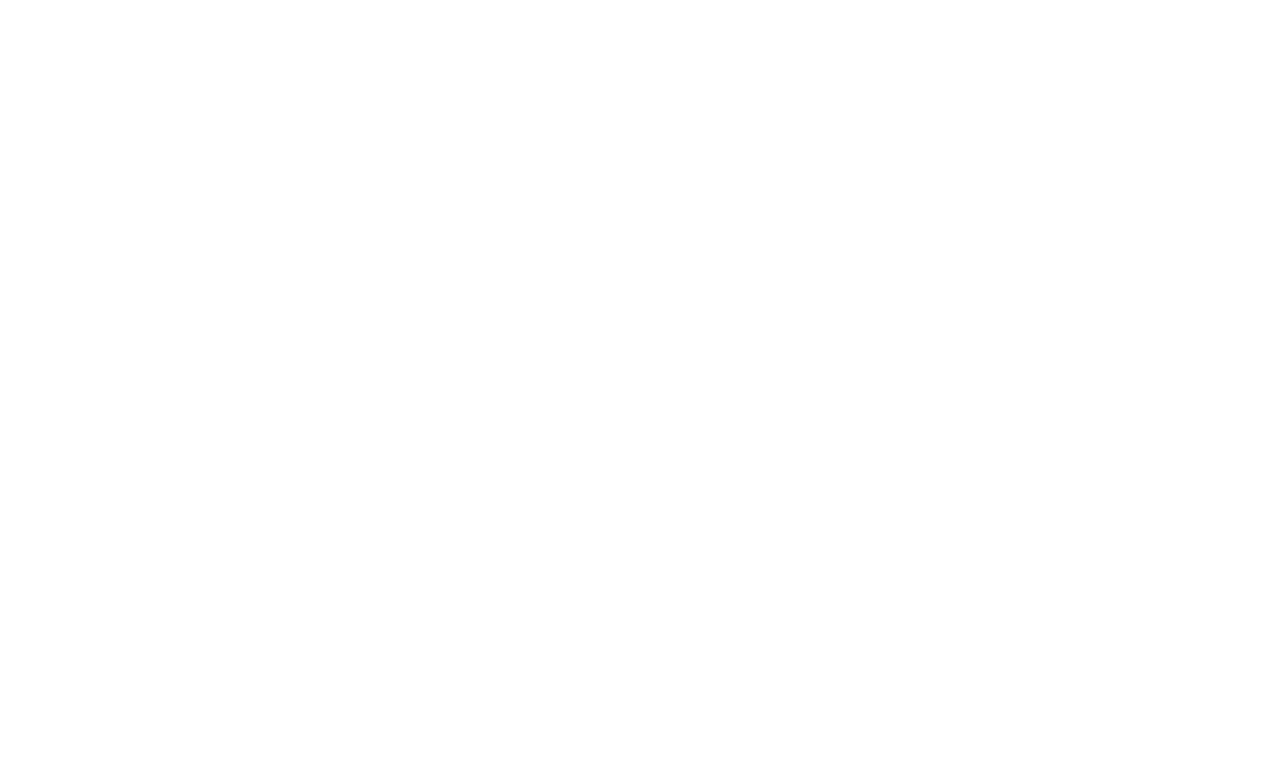
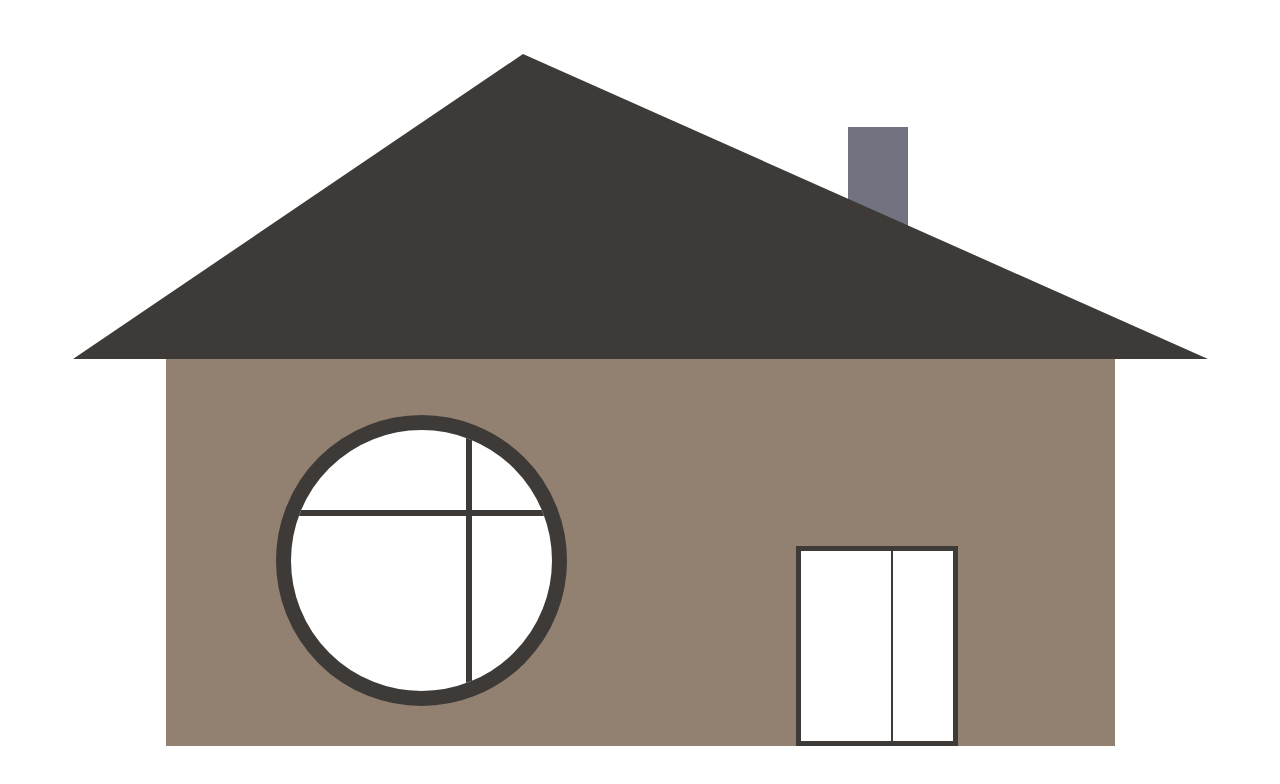
Before and after one commit to heiidaro/esoft-projects, a plain HTML site: page projects-1/project-1.html in a window 1280 px wide. Drawn offline with Linux system fonts and the light colour scheme.

Commit message:
house-complete

```diff
--- a/projects-1/project-1.css
+++ b/projects-1/project-1.css
@@ -0,0 +1,100 @@
+* {
+    overflow: hidden;
+    margin: 0;
+    padding: 0;
+}
+
+.house-main{
+    min-width: 100vw;
+    min-height: 100vh;
+    align-items: center;
+    justify-content: center;
+    display: flex;
+}
+
+.container{
+    display: flex;
+    flex-direction: column;
+    width: 1135px;
+    justify-content: center;
+    align-items: center;
+    position: relative;
+}
+
+.osnova {
+    background-color: #928171;
+    width: 949px;
+    height: 387px;
+    z-index: 0;
+}
+
+.krisha {
+    width: 0;
+	height: 0;
+	border-left: 450px solid transparent;
+	border-right: 685px solid transparent;
+	border-bottom: 305px solid #3E3A37;
+
+}
+
+.okno {
+    /* position: relative; */
+    background-color: white;
+    height: 261px;
+    width: 261px;
+    border-radius: 50%;
+    z-index: 1;
+    position: absolute;
+    border: 15px solid #3E3A37;
+    top: 361px;
+    left: 203px;
+}
+
+.okno::before {
+    content: "";
+    border: #3E3A37 3px solid;
+    height: 261px;
+    top: 0;
+    right: 80px;
+    position: absolute
+}
+
+.okno::after {
+    content: "";
+    border: #3E3A37 3px solid;
+    width: 261px;
+    top: 80px;
+    right: 0;
+    position: absolute
+}
+
+.dver {
+    background-color: white;
+    position: absolute;
+    width: 152px;
+    height: 190px;
+    z-index: 1;
+    border: 5px solid #3E3A37;
+    right: 650px;
+    bottom: 0px;
+    right: 250px;
+}
+
+.dver::before {
+    content: "";
+    border: #3E3A37 1.5px solid;
+    height: 190px;
+    top: 0;
+    right: 60px;
+    position: absolute
+}
+
+.dimohod {
+    background-color: #717380;
+    width: 60px;
+    height: 130px;
+    position: absolute;
+    top: 73px;
+    right: 300px;
+    z-index: -1;
+}
--- a/projects-1/project-1.html
+++ b/projects-1/project-1.html
@@ -7,6 +7,15 @@
     <title>House</title>
 </head>
 <body>
+    <div class="house-main">
+        <div class="container">
+            <div class="krisha"></div>
+            <div class="okno"></div>
+            <div class="dver"></div>
+            <div class="osnova"></div>
+            <div class="dimohod"></div>
+        </div>
 
+    </div>
 </body>
 </html>
```
